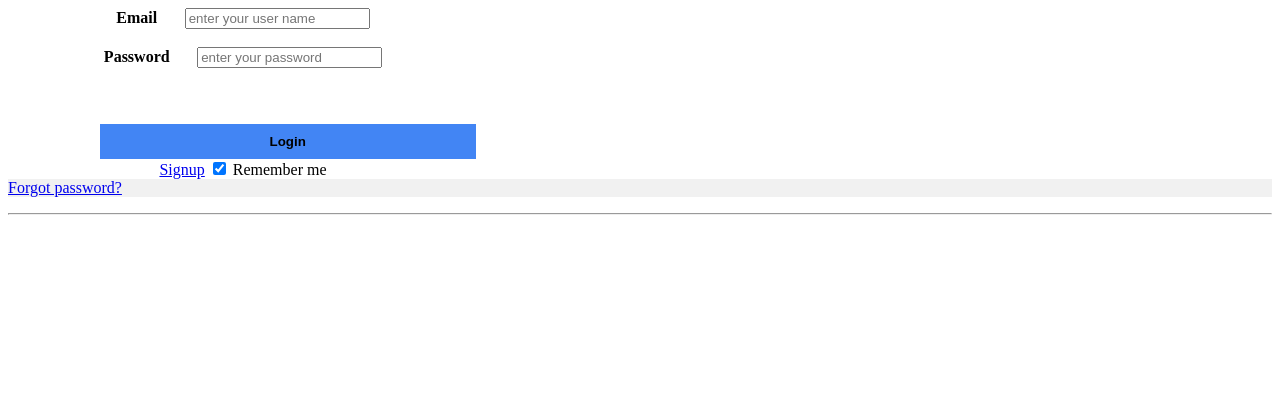
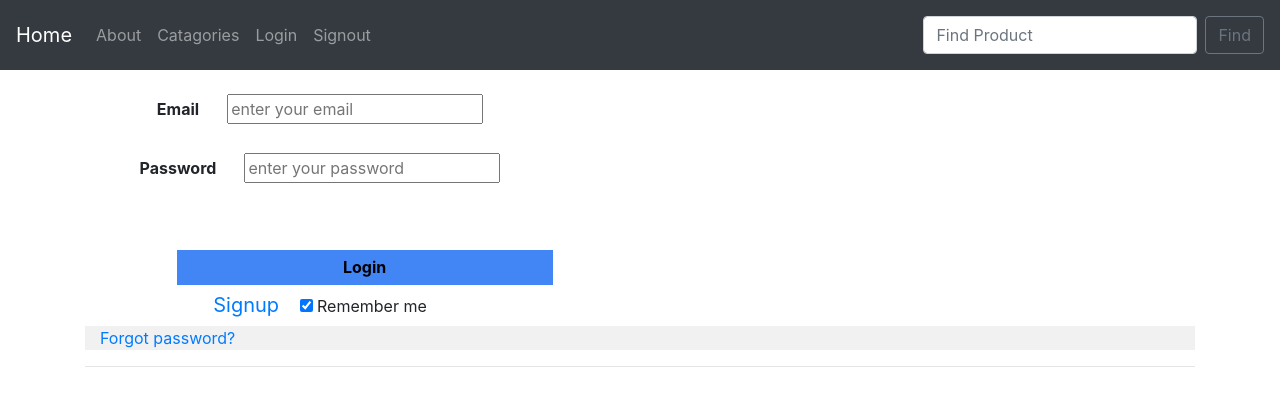
Before and after one commit to AhmadAmara/ThirdEyeStore, a Django app: page /login/ in a window 1280 px wide. Shown: the top 406 px of the page. Run offline with Django 3.2, Linux system fonts and the light colour scheme; some libraries are stand-ins or nearby versions.

Commit message:
login and sined up updated

```diff
--- a/user_admin/form.py
+++ b/user_admin/form.py
@@ -8,7 +8,7 @@ class StudentForm(forms.Form):
 
 
 class LoginForm(forms.Form):
-   username = forms.CharField(max_length = 100)
+   email    = forms.EmailField(label="Enter Email")
    password = forms.CharField(widget = forms.PasswordInput())
 
 
--- a/user_admin/models.py
+++ b/user_admin/models.py
@@ -4,16 +4,14 @@ class Category(models.Model):
     catName = models.CharField(primary_key=True,max_length = 200,unique=True)
     isAvtive = models.BooleanField(default=False)
 
-
     def __str__(self):
         return self.catName + ' | ' + str(self.isAvtive)
 
 
 class User(models.Model):
-    user_name = models.CharField(max_length = 200)
-    email = models.CharField(max_length = 200, null=True,unique=True)
+    email = models.EmailField(primary_key=True, max_length = 200, unique=True)
     password = models.CharField(max_length = 200)
 
 
     def __str__(self):
-        return self.user_name + ' | ' + self.email + '|' +self.password
+        return  self.email + '|' +self.password
--- a/user_admin/templates/loggedin.html
+++ b/user_admin/templates/loggedin.html
@@ -1,3 +1,6 @@
+{%extends 'base.html'%}
+
+{% block content %}
 
 <html>
    <body>
@@ -8,9 +11,9 @@
 
          <div style = "max-width:470px;">
             <center>
-               <label for="uname"><b>Email</b></label>
+               <label for="uemail"><b>Email</b></label>
                <input type = "text" style = "margin-left:5%;"
-                  placeholder = "enter your user name" name = "email" />
+                  placeholder = "enter your email" name = "email" />
             </center>
          </div>
 
@@ -44,3 +47,6 @@
          </div>
       </form>
       <hr/>
+
+
+{% endblock content %}
--- a/user_admin/views.py
+++ b/user_admin/views.py
@@ -41,12 +41,18 @@ def login(request):
         if MyLoginForm.is_valid():
             email = MyLoginForm.cleaned_data['email']
             password = MyLoginForm.cleaned_data['password']
-            #your code using database
-            if email=='Ahmad':
-              #return redirect('welcome') # just to request first time the page
-              return render(request,'welcome.html',{"email" : email})
+
+            email_value = User.objects.filter(email=email).values()
+
+            if(not email_value):
+                return render(request, "signup.html")
+
+            elif(email_value[0]['password'] != password):
+                return render(request, 'loggedin.html', {"email" : "bad user name","password":"bad password"})
+
             else:
-              return render(request, 'loggedin.html', {"email" : email,"password":password})
+                return render(request,'home.html',email_value[0])
+
         else:
             return render(request, 'loggedin.html', {"email" : "bad user name","password":"bad password"})
     else:
@@ -61,8 +67,12 @@ def signup(request):
             password = MySignupForm.cleaned_data['password']
             rep_password = MySignupForm.cleaned_data['rep_password']
 
+            email_value = User.objects.filter(email=email).values()
+
+            if(email_value):
+                return render(request, "signup.html", {'email': email ,'bademail':'bademail', 'message': 'this email already signedup'})
+
             new_user = User()
-            new_user.user_name = "fake_name"
             new_user.email = email
             new_user.password = password
             new_user.save()
@@ -70,7 +80,7 @@ def signup(request):
         else:
             return render(request, "home.html")
     else:
-        return render(request, "signup.html")
+        return render(request, "signup.html",{})
 
 
 def welcome(request):
```
Also changed, not shown: user_admin/templates/signup.html (+12 -0 lines), db.sqlite3, user_admin/migrations/0001_initial.py, user_admin/migrations/0002_remove_user_user_name.py (added), user_admin/migrations/0003_auto_20200403_1404.py (added).
